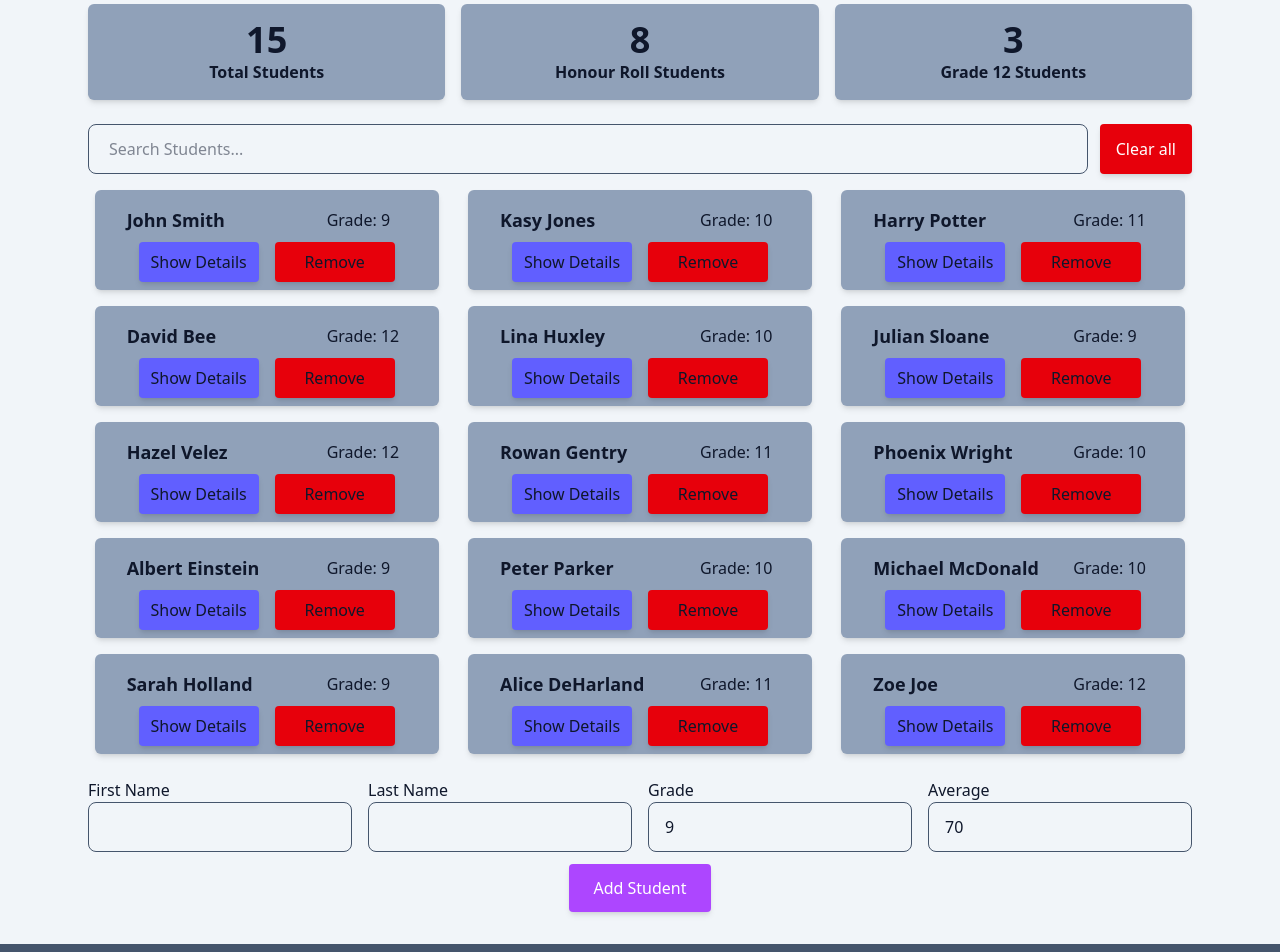
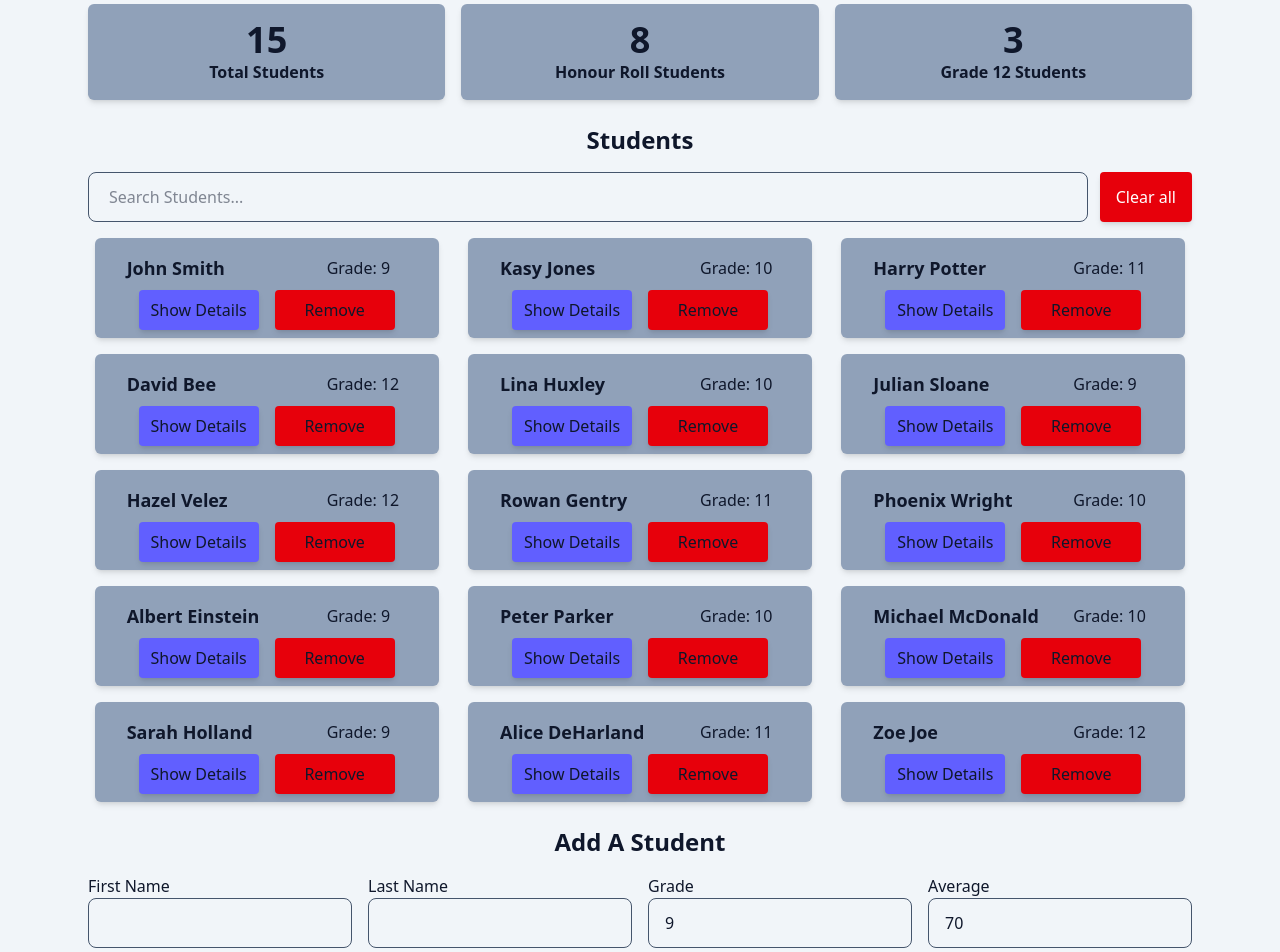
Before and after one commit to Camille-Tsui/assingment2-webdev, a Next.js app: page / in a window 1280 px wide. Shown: the part 160-1112 px from the top of the page. Built offline with nearby package versions, Linux system fonts and the light colour scheme.

Commit message:
Added heading for Students and Add A Student section

```diff
--- a/components/StudentPortal.tsx
+++ b/components/StudentPortal.tsx
@@ -49,6 +49,7 @@ const StudentPortal = () => {
                 />
             </section>
             <section id="students" className="scroll-mt-24 flex flex-col items-center"></section>
+                <h2 className="text-2xl font-bold text-center mb-4"> Students</h2>
             <div className="mb-4 flex w-full gap-3">
           <SearchBox searchText={searchText} onSearchChange={setSearchText}/>
             <button
@@ -57,6 +58,7 @@ const StudentPortal = () => {
             </div>
             <StudentList students={matchingStudents} onRemove={handleRemove}></StudentList>
                 <section id="add-student" className="scroll-mt-24 mt-6"></section>
+                <h2 className="text-2xl font-bold text-center mb-4"> Add A Student</h2>
         <AddStudent onAdd={handleAdd}></AddStudent>
         </main>
 
```
